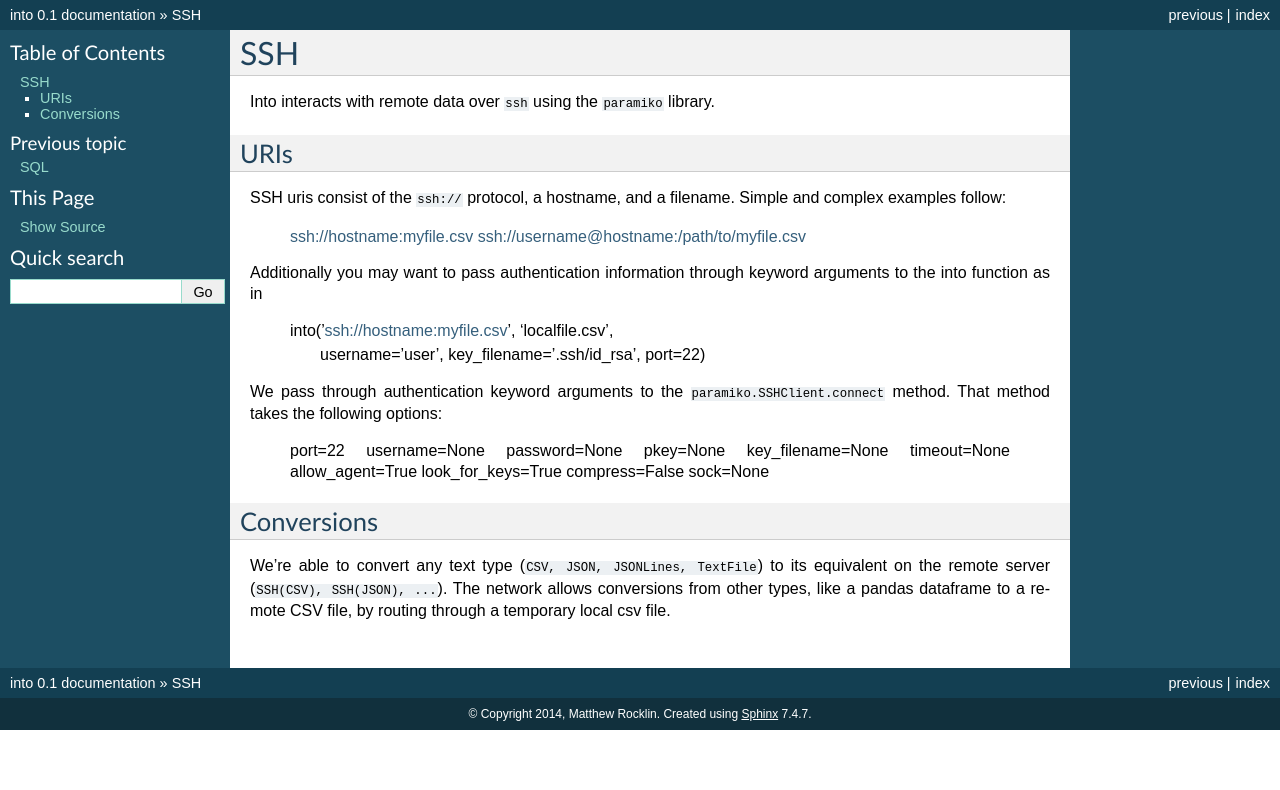
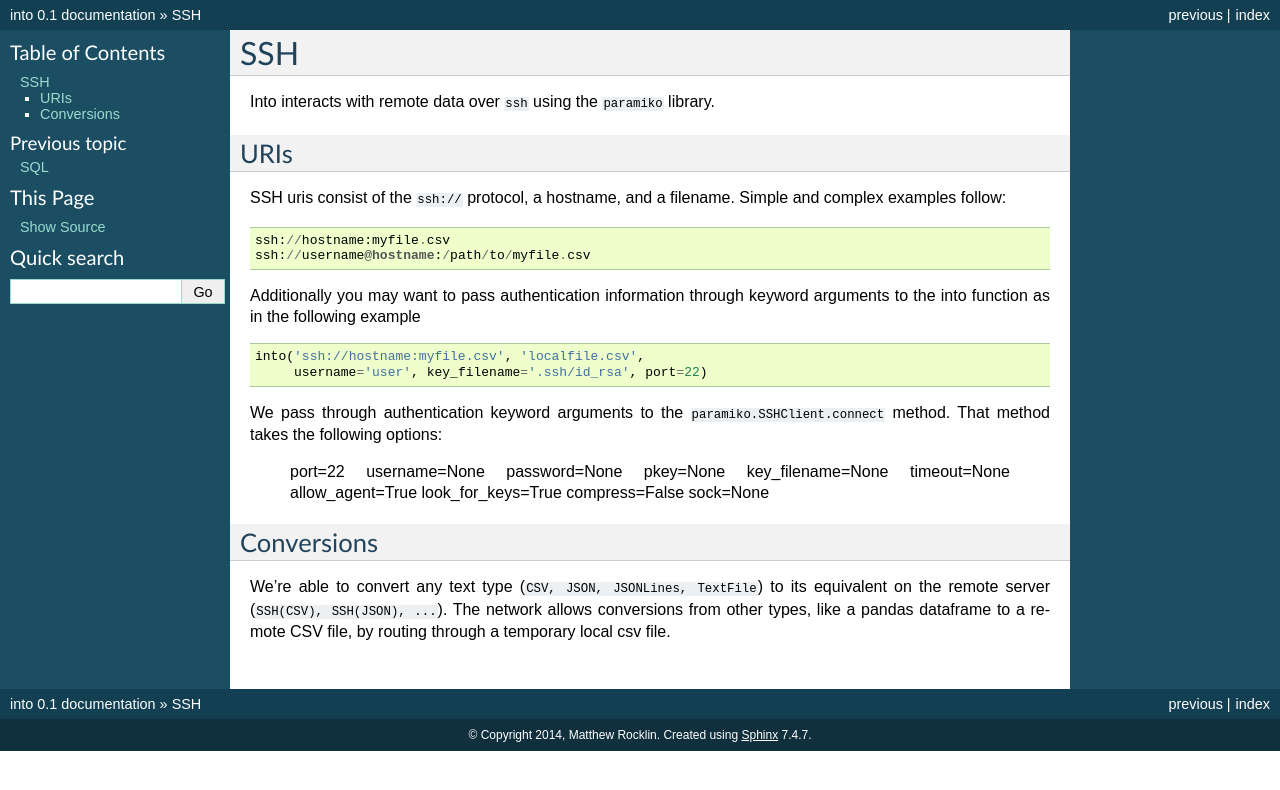
Before and after one commit to blaze/odo, a Sphinx documentation site: the page built from docs/source/ssh.rst, in a window 1280 px wide. Shown: the top 790 px of the page. Built offline with Sphinx 7.4.7, drawn with Linux system fonts in a browser that asks for light colours.

Commit message:
more futzing with docs

```diff
--- a/README.rst
+++ b/README.rst
@@ -34,7 +34,7 @@ Method
 Into migrates data using network of small data conversion functions between
 type pairs. That network is below:
 
-.. image:: https://raw.githubusercontent.com/ContinuumIO/into/master/docs/images/conversions.png
+.. image:: https://raw.githubusercontent.com/ContinuumIO/into/master/docs/source/images/conversions.png
    :alt: into conversions
 
 Each node is a container type (like ``pandas.DataFrame`` or
--- a/docs/source/index.rst
+++ b/docs/source/index.rst
@@ -41,8 +41,10 @@ To convert data any pair of formats ``into`` relies on a network of
 pairwise conversions.  We visualize that network below
 
 .. figure:: images/conversions.png
-   :scale: 50 %
+   :width: 60 %
    :alt: into network of conversions
+   :target: _images/conversions.png
+
 
    Each node represents a data format. Each directed edge represents a function
    to transform data between two formats. A single call to ``into`` may
--- a/docs/source/ssh.rst
+++ b/docs/source/ssh.rst
@@ -7,16 +7,18 @@ URIs
 ----
 
 SSH uris consist of the ``ssh://`` protocol, a hostname, and a filename.
-Simple and complex examples follow:
+Simple and complex examples follow::
 
     ssh://hostname:myfile.csv
     ssh://username@hostname:/path/to/myfile.csv
 
 Additionally you may want to pass authentication information through keyword
-arguments to the into function as in
+arguments to the into function as in the following example
 
-    into('ssh://hostname:myfile.csv', 'localfile.csv',
-         username='user', key_filename='.ssh/id_rsa', port=22)
+.. code-block:: python
+
+   into('ssh://hostname:myfile.csv', 'localfile.csv',
+        username='user', key_filename='.ssh/id_rsa', port=22)
 
 We pass through authentication keyword arguments to the
 ``paramiko.SSHClient.connect`` method.  That method takes the following
```
Also changed, not shown: docs/source/images/conversions.png (added).
